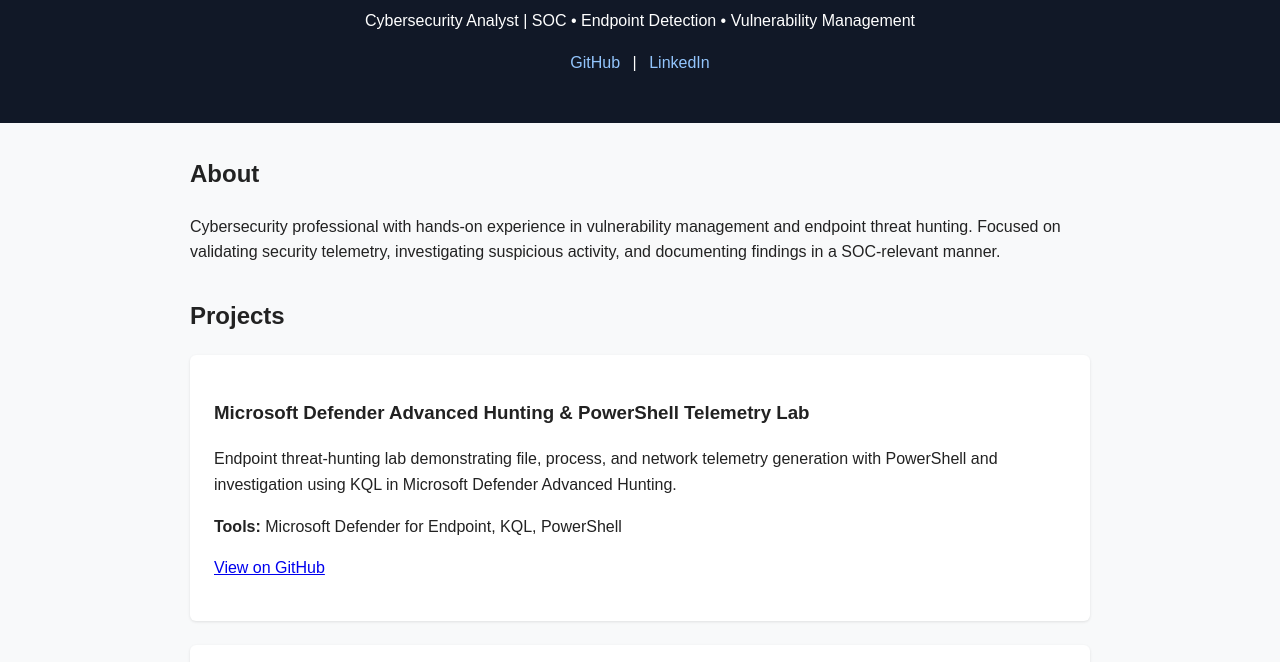
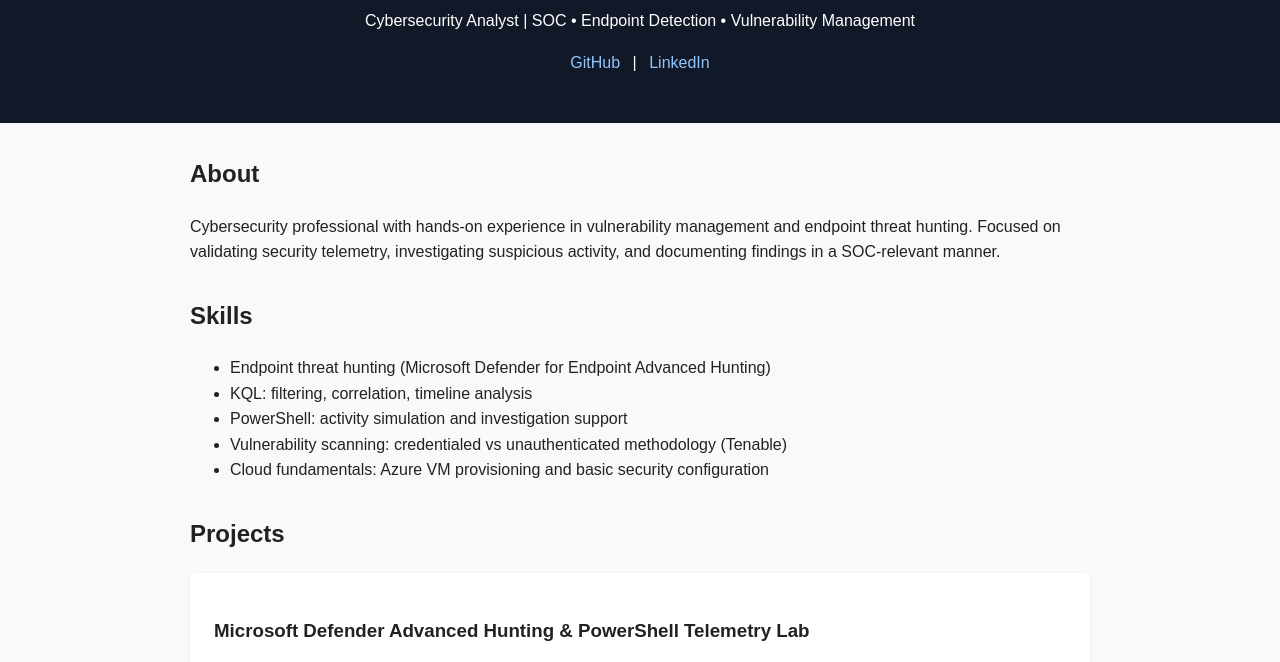
Before and after one commit to uchinerey-gift/uchinerey-gift.github.io, a plain HTML site: page index.html in a window 1280 px wide. Shown: the part 118-780 px from the top of the page. Drawn offline with Linux system fonts and the light colour scheme.

Commit message:
Add Skills section to portfolio

```diff
--- a/index.html
+++ b/index.html
@@ -29,6 +29,17 @@
                 telemetry, investigating suspicious activity, and documenting findings
                 in a SOC-relevant manner.
             </p>
+        </section>
+
+        <section>
+            <h2>Skills</h2>
+            <ul>
+                <li>Endpoint threat hunting (Microsoft Defender for Endpoint Advanced Hunting)</li>
+                <li>KQL: filtering, correlation, timeline analysis</li>
+                <li>PowerShell: activity simulation and investigation support</li>
+                <li>Vulnerability scanning: credentialed vs unauthenticated methodology (Tenable)</li>
+                <li>Cloud fundamentals: Azure VM provisioning and basic security configuration</li>
+            </ul>
         </section>
 
         <section>
```
